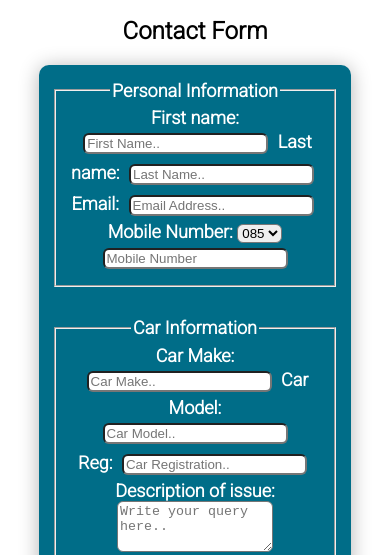
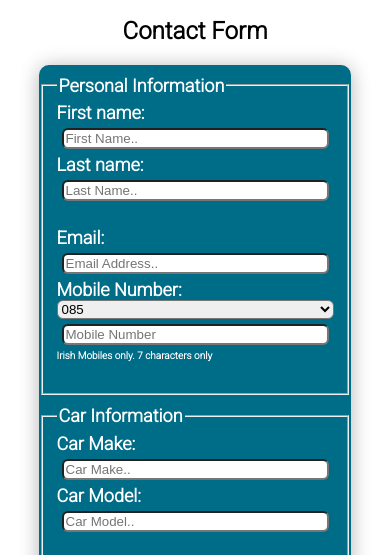
Before and after one commit to Alan-Bushell/belfast-auto-repairs, a plain HTML site: page contact.html in a window 390 px wide. Shown: the part 240-795 px from the top of the page. Drawn offline with Linux system fonts and the light colour scheme.

Commit message:
code:align contact form left, make responsive

```diff
--- a/assets/css/style.css
+++ b/assets/css/style.css
@@ -334,11 +334,18 @@ footer {
 }
 
 fieldset{
-    margin: 15px;
+    margin-top: 10px;
+    display: flex;
+    flex-direction: column;
+    text-align: start;
+    width: auto;
 }
 
 textarea{
     border-radius: 6px;
+    width: 80%;
+    margin-left: 10%;
+
 }
 
 input{
@@ -511,7 +518,7 @@ ul.contact-numbers-list{
 
     /*Contact form media query*/
     #issue{
-        max-width: 150px;
+        max-width: 250px;
     }
 
     .contact-form{
--- a/contact.html
+++ b/contact.html
@@ -37,6 +37,7 @@
                 <input type="text" id="fname" name="fname" placeholder="First Name.." required>
                 <label for="lname">Last name:</label>
                 <input type="text" id="lname" name="lname" placeholder="Last Name.." required><br>
+
                 <label for="email">Email:</label>
                 <input type="email" id="email" name="email" placeholder="Email Address.." required>
                 <label for="number">Mobile Number:</label>
@@ -46,7 +47,8 @@
                     <option value="087">087</option>
                     <option value="089">089</option>
                 </select>
-                <input type="tel" id="number" name="number" placeholder="Mobile Number" pattern="[0-9]{7}" required><br>
+                <input type="tel" id="number" name="number" placeholder="Mobile Number" pattern="[0-9]{7}" required>
+                <small class="contact-small">Irish Mobiles only. 7 characters only</small><br>
             </fieldset>
             <fieldset>
                 <legend>Car Information</legend>
```
Also changed, not shown: assets/css/port-image6.jpg (deleted).
